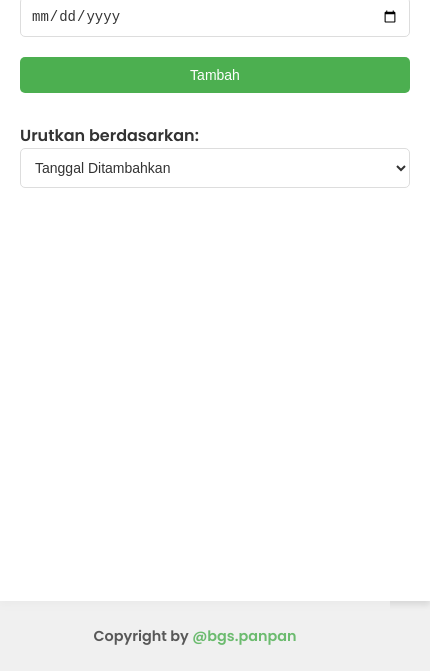
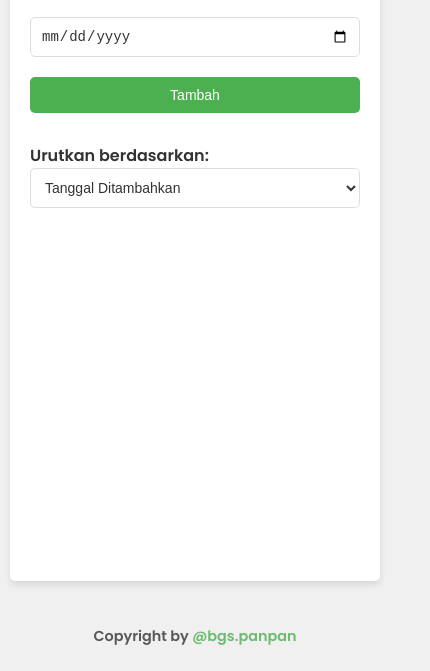
Before and after one commit to bgsmnt/todo-list-sederhana, a plain HTML site: page index.html in a window 390 px wide. Shown: the part 173-844 px from the top of the page, 430 px wide, since content can reach past the window. Drawn offline with Linux system fonts and the light colour scheme.

Commit message:
Add files via upload

```diff
--- a/styles.css
+++ b/styles.css
@@ -241,7 +241,6 @@ li:hover {
     }
 }
 
-/* Tambahkan ini di bagian atas file CSS */
 html, body {
     height: 100%;
     margin: 0;
@@ -255,18 +254,20 @@ body {
     display: flex;
     flex-direction: column;
     transition: background-color 0.3s ease;
+    padding: 0 20px; /* Tambahkan padding horizontal */
 }
 
 .container {
     flex: 1 0 auto;
     max-width: 600px;
-    width: 90%;
+    width: 100%; /* Ubah menjadi 100% */
     margin: 40px auto;
     background-color: var(--container-bg);
     padding: 30px;
     border-radius: 10px;
     box-shadow: 0 4px 6px rgba(0, 0, 0, 0.1);
     transition: all 0.3s ease;
+    box-sizing: border-box; /* Tambahkan ini */
 }
 
 /* ... (kode CSS lainnya tetap sama) ... */
@@ -295,11 +296,14 @@ footer a:hover {
 
 /* Penyesuaian untuk tampilan mobile */
 @media screen and (max-width: 600px) {
+    body {
+        padding: 0 10px; /* Kurangi padding pada mobile */
+    }
+
     .container {
-        width: 100%;
-        margin: 0;
-        border-radius: 0;
+        margin: 20px 0;
         padding: 20px;
+        border-radius: 5px; /* Kurangi border radius pada mobile */
     }
 
     footer {
```
